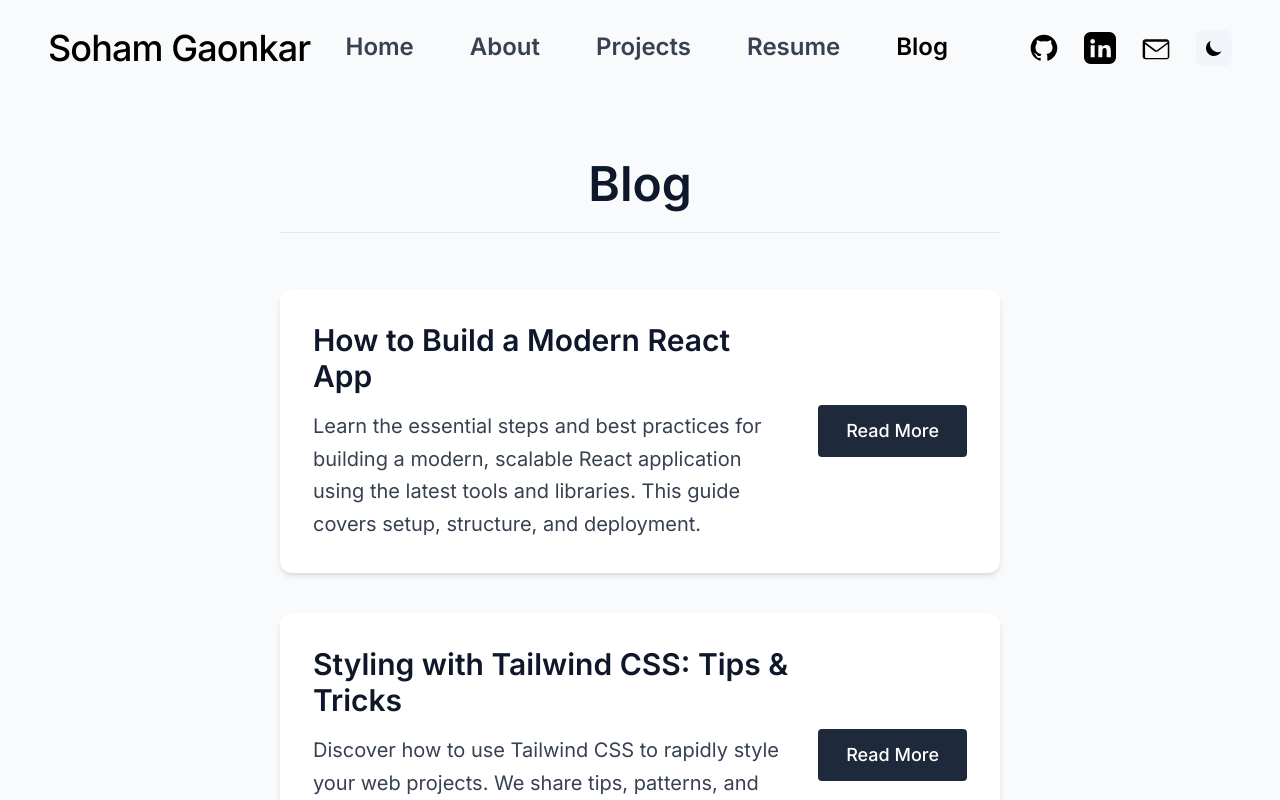
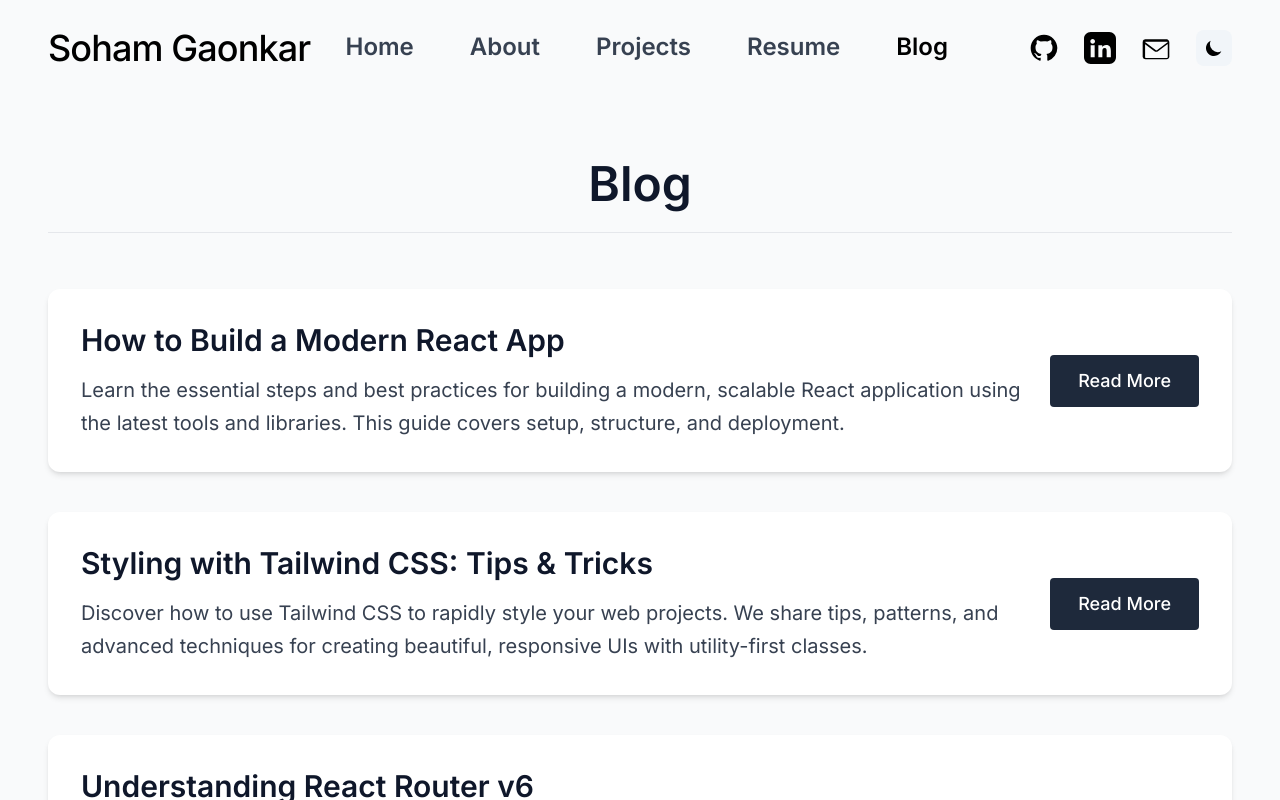
Before and after one commit to Soham-Gaonkar/Soham-Gaonkar.github.io, a React (Create React App) app: page /blog in a window 1280 px wide. Shown: the top 800 px of the page. Built offline with nearby package versions, Linux system fonts and the light colour scheme.

Commit message:
Reduce main content width on Resume and Blog pages

```diff
--- a/src/pages/Blog.tsx
+++ b/src/pages/Blog.tsx
@@ -24,7 +24,7 @@
 
 const Blog: React.FC = () => (
   <div className="min-h-screen bg-[#f9fafb] dark:bg-[#0f172a] transition-colors duration-300 flex flex-col justify-center">
-    <div className="max-w-screen-md mx-auto px-2 md:px-6 py-16">
+    <div className="max-w-screen-xl mx-auto px-4 md:px-12 py-16">
       <h1 className="text-5xl font-semibold text-center text-slate-900 dark:text-white mb-6 border-b border-b-gray-200 pb-6">Blog</h1>
       <div className="flex flex-col gap-10 mt-14">
         {posts.map((post, idx) => (
--- a/src/pages/Resume.tsx
+++ b/src/pages/Resume.tsx
@@ -7,7 +7,7 @@
 
   return (
     <section className="min-h-screen bg-zinc-100 dark:bg-zinc-900 transition-colors duration-300 py-24 px-6 font-sans">
-      <div className="max-w-screen-md mx-auto px-2 md:px-6">
+      <div className="max-w-screen-xl mx-auto px-4 md:px-12">
         <div className="flex flex-col sm:flex-row sm:items-center sm:justify-between mb-8 gap-6">
           <h1 className="text-5xl font-extrabold text-slate-900 dark:text-white mb-2 sm:mb-0" style={{ fontFamily: 'Inter, DM Sans, sans-serif' }}>
             Resume
```
